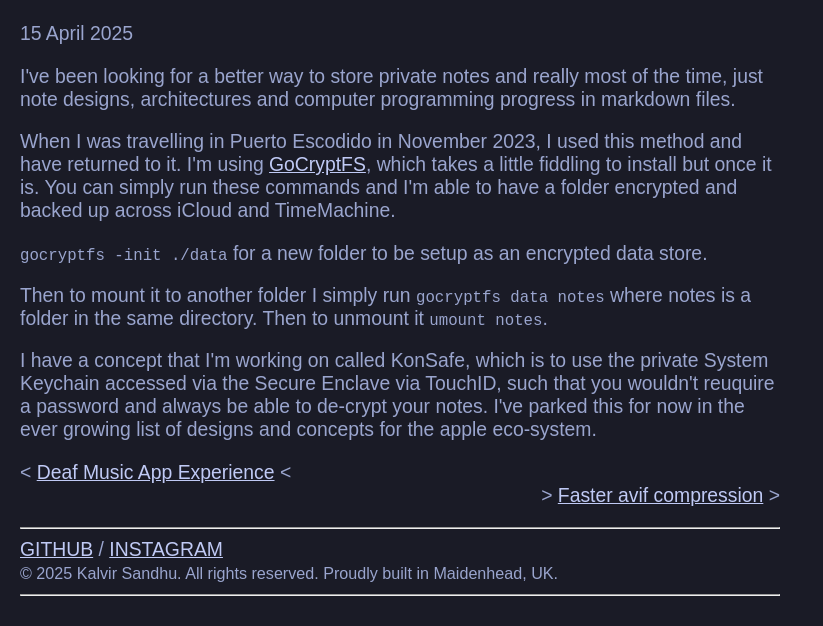
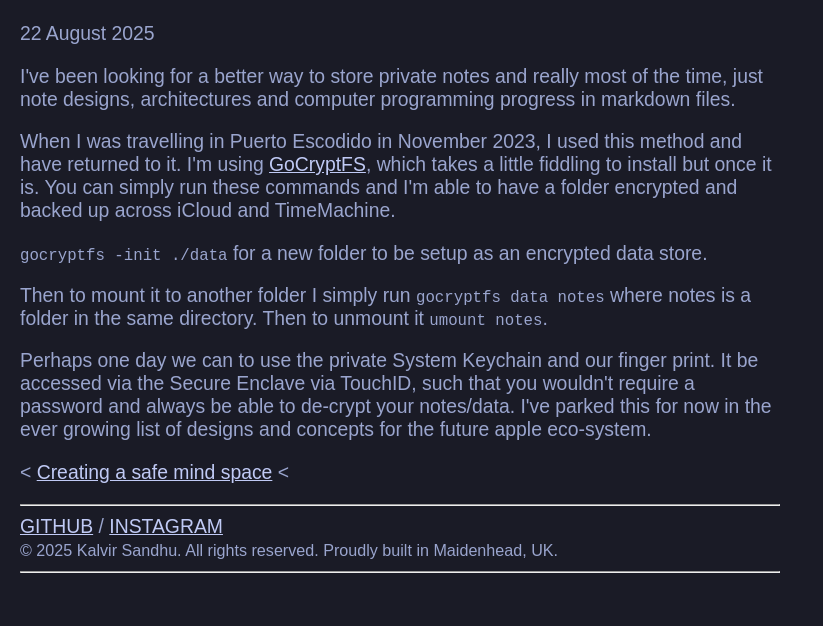
Before and after one commit to kalv/kalv, an Eleventy site: page posts/2025/mac-private-notes.md in a window 1280 px wide. Shown: the part 299-925 px from the top of the page, without its empty margins (0-823 px from the left). After the commit the page ends 902 px from the top, so only its background shows below. Built offline with nearby package versions, Linux system fonts and the light colour scheme; Eleventy itself is replaced by a stand-in of ours; files that its build step writes are made by us from their sources.

Commit message:
For the future

```diff
--- a/posts/2025/mac-private-notes.md
+++ b/posts/2025/mac-private-notes.md
@@ -1,7 +1,7 @@
 ---
 title: Mac private notes
 description: Using GoCryptFS to store private notes
-date: 2025-04-15
+date: 2025-08-22
 layout: layouts/post.njk
 tags: ["computers"]
 ---
@@ -14,4 +14,4 @@
 
 Then to mount it to another folder I simply run `gocryptfs data notes` where notes is a folder in the same directory. Then to unmount it `umount notes`.
 
-I have a concept that I'm working on called KonSafe, which is to use the private System Keychain accessed via the Secure Enclave via TouchID, such that you wouldn't reuquire a password and always be able to de-crypt your notes. I've parked this for now in the ever growing list of designs and concepts for the apple eco-system.
+Perhaps one day we can to use the private System Keychain and our finger print. It be accessed via the Secure Enclave via TouchID, such that you wouldn't require a password and always be able to de-crypt your notes/data. I've parked this for now in the ever growing list of designs and concepts for the future apple eco-system.
```
